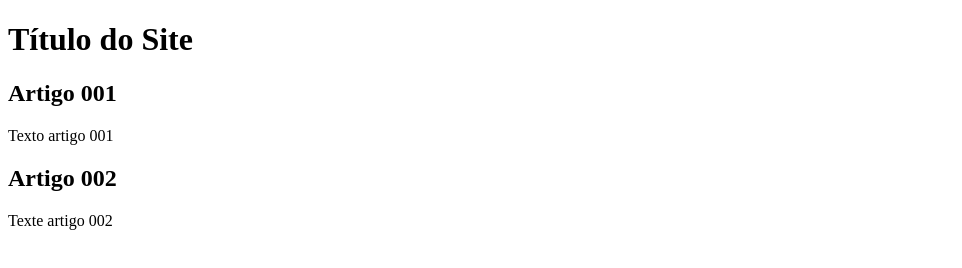
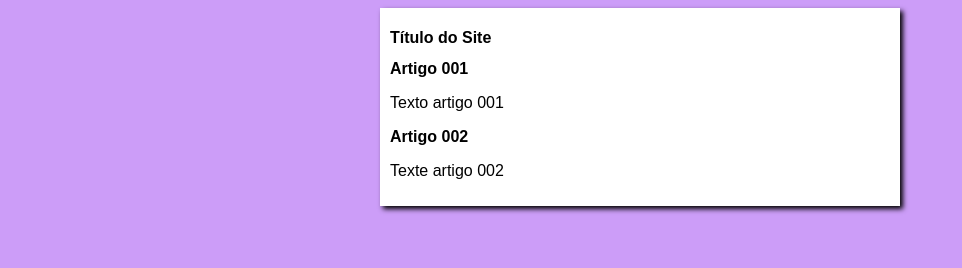
Before and after one commit to MrEstefani/projeto-site, a plain HTML site: page index.html in a window 1280 px wide. Shown: the whole page, without its empty margins (0-962 px from the left). Drawn offline with Linux system fonts and the light colour scheme.

Commit message:
iniciei o desing

```diff
--- /dev/null
+++ b/estilos/style.css
@@ -0,0 +1,16 @@
+*{
+    font-family: Arial, Helvetica, sans-serif;
+    font-size: 16px;
+}
+
+body{
+    background: rgb(204,157,248);
+}
+
+main{
+    background-color: white;
+    width: 500px;
+    margin: auto;
+    padding: 10px;
+    box-shadow:3px 3px 5px rgb(0,0,0.473)
+}
--- a/index.html
+++ b/index.html
@@ -4,6 +4,7 @@
     <meta charset="UTF-8">
     <meta name="viewport" content="width=device-width, initial-scale=1.0">
     <title>Título do Site</title>
+    <link rel="stylesheet" href="estilos/style.css">
 </head>
 <body>
     <main>
```
